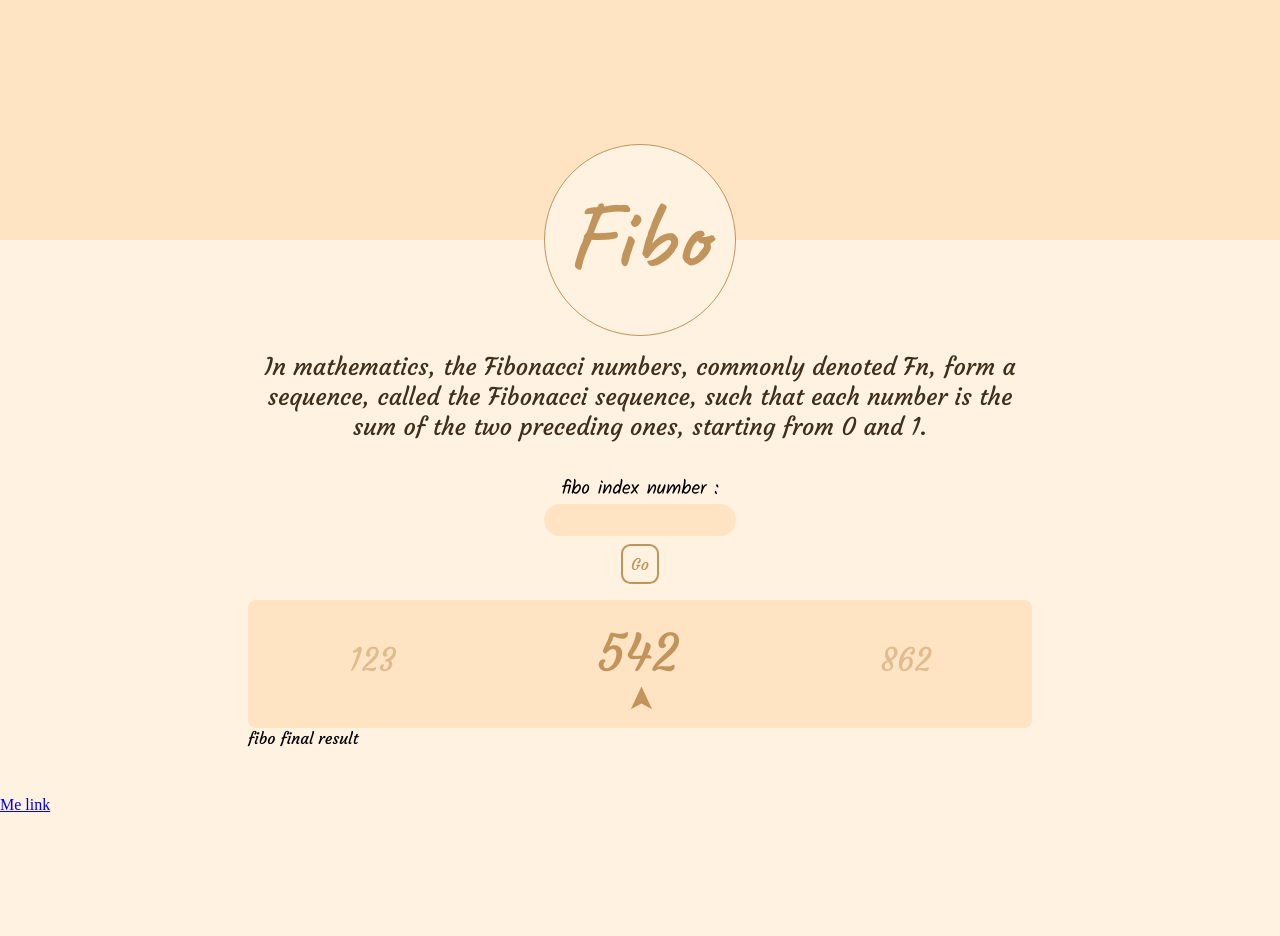
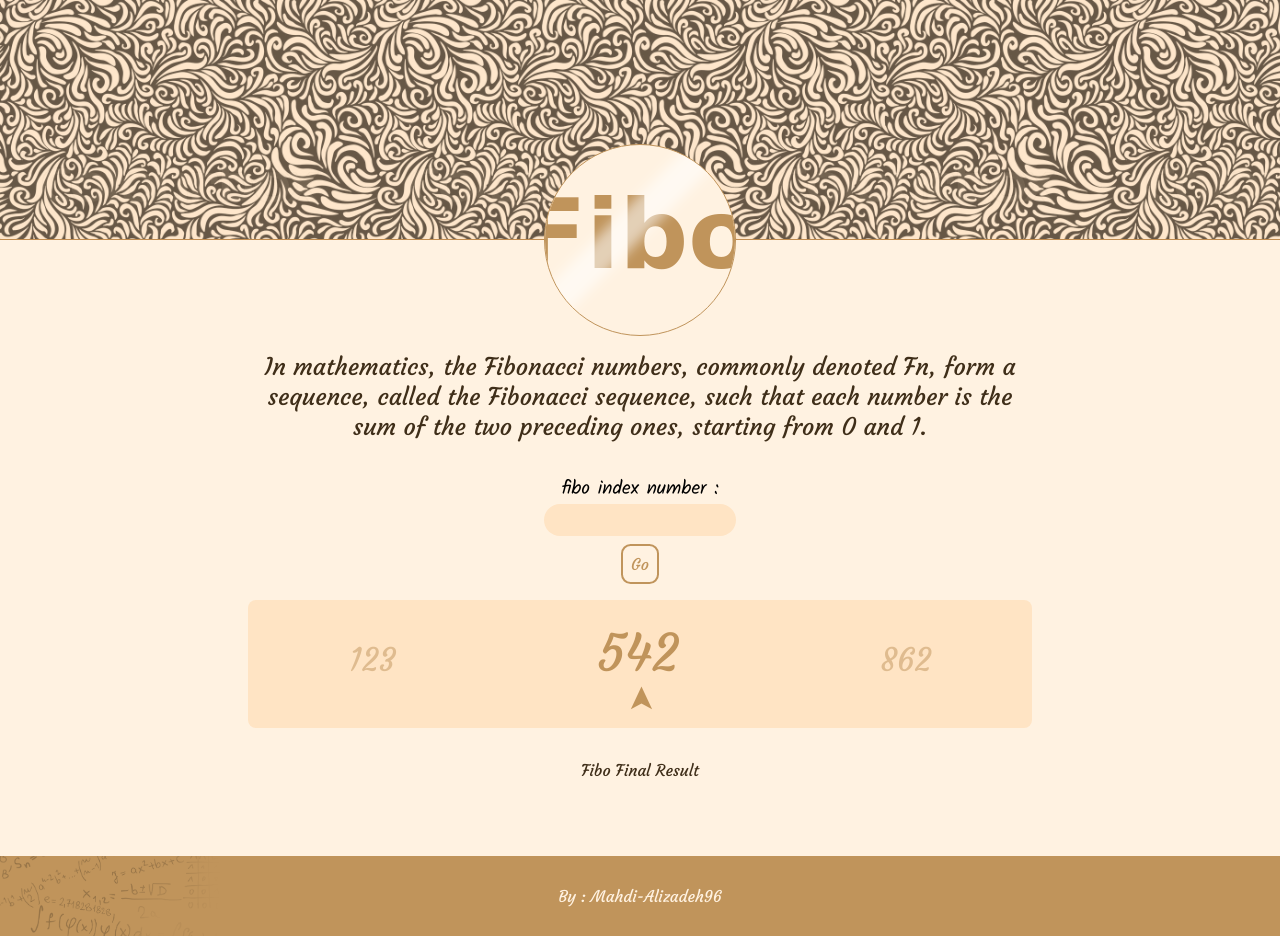
Before and after one commit to Mahdi-Alizadeh96/Fibonacci, a plain HTML site: page index.html in a window 1280 px wide. Before the commit the page ends 814 px from the top, so only its background shows below. Drawn offline with Linux system fonts and the light colour scheme; a web font is replaced by a local one.

Commit message:
page style done

```diff
--- a/index.html
+++ b/index.html
@@ -7,17 +7,19 @@
     <title>Fibonacci Numbers</title>
     <link rel="preconnect" href="https://fonts.googleapis.com">
     <link rel="preconnect" href="https://fonts.gstatic.com" crossorigin>
-    <link href="https://fonts.googleapis.com/css2?family=Caveat:wght@400;600&family=Courgette&family=Kalam&display=swap" rel="stylesheet">
+    <link href="https://fonts.googleapis.com/css2?family=Caveat:wght@400;600&family=Parisienne&family=Courgette&family=MonteCarlo&family=Kalam&display=swap" rel="stylesheet">
+    <!-- <link href="https://fonts.googleapis.com/css2?family=Parisienne&display=swap" rel="stylesheet">  -->
     <link rel="stylesheet" href="style.css">
 </head>
 <body>
     <section class="container">
         <div class="header">
             <div class="header__striped">
-                <!-- Striped lines will be here -->
+                <!-- <img src="media/striped-lines.webp" alt="" srcset=""> -->
             </div>
             <div>
                 <h1>Fibo</h1>
+                <div class="shine"></div>
             </div>
         </div>
         <div class="content">
@@ -47,14 +49,15 @@
                             <span>&#x27A4;</span>
                         </div>
                     </div>
-                    <div>
-                        fibo final result
+                    <div class="fibo__final">
+                        Fibo Final Result
+                        <!-- The value of index 10 of the Fibonacci sequence is equal to 32 -->
                     </div>
                 </div>
             </div>
         </div>
         <div class="footer">
-            <a href="#">Me link</a>
+            <a target="_blank" href="https://github.com/Mahdi-Alizadeh96">By : Mahdi-Alizadeh96</a>
         </div>
     </section>
 </body>
--- a/style.scss
+++ b/style.scss
@@ -35,6 +35,7 @@ input[type=number] {
     outline: none;
     border: none;
     transition: 0.3s;
+    text-decoration: none;
 }
 body {
     background-color: map-get($colors, alter);
@@ -59,11 +60,33 @@ body {
         background-color: map-get($colors, alter);
         border: 1px solid map-get($colors, main);
         text-align: center;
+        overflow: hidden;
+
+        .shine {
+            width: 15rem;
+            max-height: 2rem;
+            background-color: #ffffff8e;
+            filter: blur(6px);
+            border-radius: 0%;
+            padding: 0%;
+            transform: rotateZ(-45deg);
+            top: 0rem;
+            left: -7rem;
+            border: none;
+            animation: shine 15s 3s infinite;
+            @keyframes shine {
+                0% {top:0rem ; left:-7rem};
+                10% {top:10rem ; left:4rem};
+                20%,100% {top:0rem ; left:-7rem};
+            }
+        }
 
         h1 {
             height: min-content;
             font-size: 6rem;
-            font-family: 'Caveat', cursive;
+            // font-family: 'Caveat', cursive;
+            // font-family: 'Parisienne', cursive;
+            font-family: 'MonteCarlo', cursive;
             color: map-get($colors, main);
             margin-bottom: 10px;
             margin-right: 5px;
@@ -73,6 +96,14 @@ body {
         background-color: map-get($colors, second);
         width: 100%;
         height: 15rem;
+        overflow: hidden;
+        // background-image: url('media/striped-lines.png');
+        // background-image: url('media/lines.jpg');
+        background-image: url('media/patt3.png');
+        mix-blend-mode: multiply;
+        background-repeat: repeat;
+        background-size: 23rem;
+        border-bottom: 1px solid map-get($colors, main);
     }
 }
 
@@ -208,6 +239,12 @@ body {
             }
 
         }
+        .fibo__final {
+            text-align: center;
+            height: 2rem;
+            color: map-get($colors, dark);
+            margin: 2rem 0rem 1rem 0rem;
+        }
     }
     // activition
     .fibo__wait.active {
@@ -220,3 +257,23 @@ body {
         display: flex;
     }
 }
+
+.footer {
+    background-color: map-get($colors, main);
+    background-image: url('media/math2.png');
+    background: {
+        size: 20rem;
+        position: -5rem;
+        repeat: no-repeat;
+    };
+    display: flex;
+    justify-content: center;
+    height: 5rem;
+    text-align: center;
+    font-family: 'Courgette', cursive;
+    align-items: center;
+    a {
+        // padding-top: 1.5rem;
+        color: map-get($colors, alter);
+    }
+}
```
Also changed, not shown: media/lines.jpg (added), media/math.png (added), media/math2.png (added), media/patt3.png (added), media/striped-lines.png (added), style.css, 1 other file.
